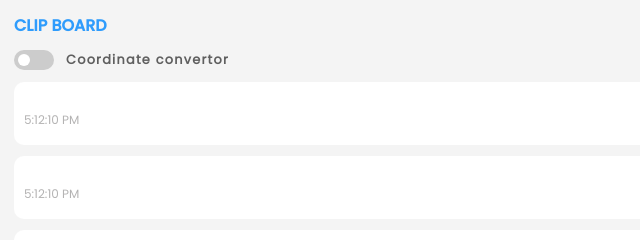
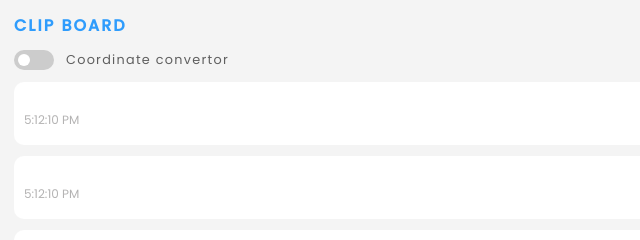
Before and after one commit to Dev-siranjeevi/Helper_Clipboard, an Electron app: page src/index.html in a window 1280 px wide. Shown: the top 240 px of the page, 0-640 px from the left. Drawn offline with Linux system fonts and the light colour scheme; no server answers.

Commit message:
UI feature

```diff
--- a/src/assets/styles.css
+++ b/src/assets/styles.css
@@ -149,6 +149,7 @@ body {
 .title {
   color: var(--clr-pri);
   font-size: var(--tle-h1);
+  letter-spacing: 2px;
 }
 .light-dark{
   gap:4px;
@@ -235,6 +236,7 @@ input:checked+.slider:before {
 
 .module {
   letter-spacing: 0.08rem;
+  font-weight: 400;
 }
 
 .module, .clips {
```
Also changed, not shown: src/assets/icons/layer.gif (deleted).
